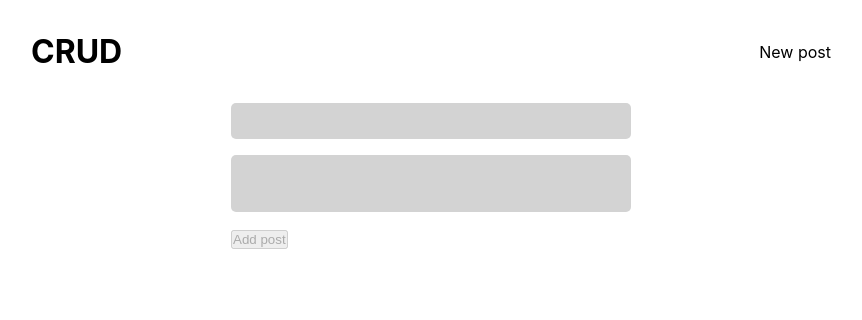
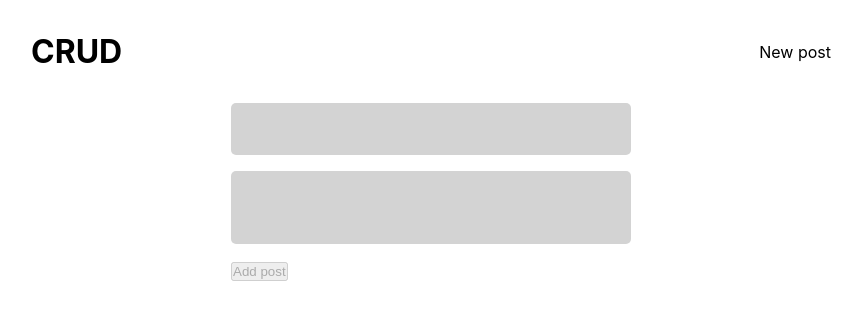
Before and after one commit to tomek-ch/json-placeholder-crud, a Next.js app: page /new in a window 1280 px wide. Shown: the top 320 px of the page, without its empty margins (209-1071 px from the left). Built offline with nearby package versions, Linux system fonts and the light colour scheme.

Commit message:
Add focus state to inputs

```diff
--- a/styles/_variables.scss
+++ b/styles/_variables.scss
@@ -1,3 +1,5 @@
 $foreground: lightgray;
 $border-radius: 5px;
 $shadow: 0 5px 10px rgba(0, 0, 0, 0.1);
+$primary: dodgerblue;
+$outline: 0 0 0 2px $primary;
--- a/styles/components/Input.module.scss
+++ b/styles/components/Input.module.scss
@@ -4,7 +4,11 @@
   display: block;
   width: 100%;
   background-color: $foreground;
-  padding: 0.5em;
+  padding: 1em;
   border-radius: $border-radius;
   margin-bottom: 1em;
 }
+
+.input:focus {
+  box-shadow: $outline;
+}
```
